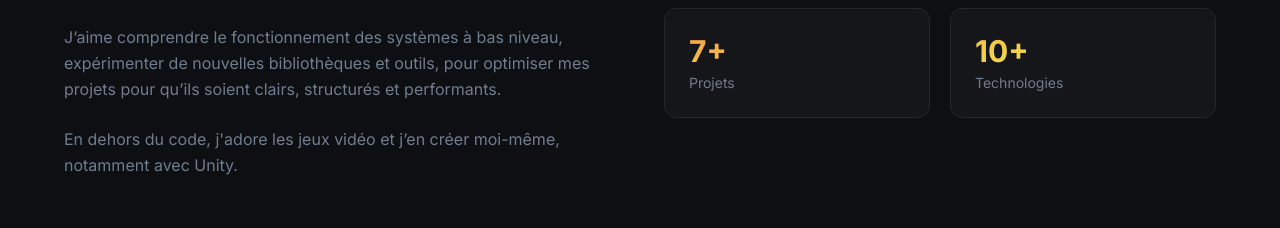
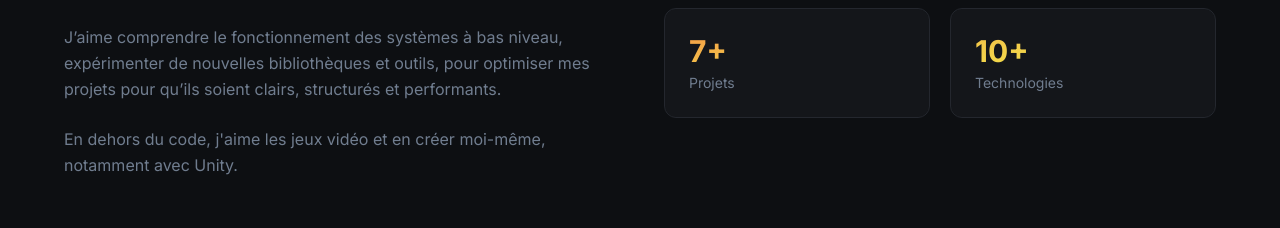
Before and after one commit to Felar59/portfolio, a Next.js app: page / in a window 1280 px wide. Shown: the part 1040-1268 px from the top of the page. Built offline with nearby package versions, Linux system fonts and the light colour scheme.

Commit message:
fix: weird sentance formulation

```diff
--- a/components/portfolio/about.tsx
+++ b/components/portfolio/about.tsx
@@ -85,7 +85,7 @@ export function About() {
               {"J’aime comprendre le fonctionnement des systèmes à bas niveau, expérimenter de nouvelles bibliothèques et outils, pour optimiser mes projets pour qu’ils soient clairs, structurés et performants."}
             </p>
             <p className="text-muted-foreground leading-relaxed">
-              {"En dehors du code, j'adore les jeux vidéo et j’en créer moi-même, notamment avec Unity."}
+              {"En dehors du code, j'aime les jeux vidéo et en créer moi-même, notamment avec Unity."}
             </p>
           </div>
 
```
